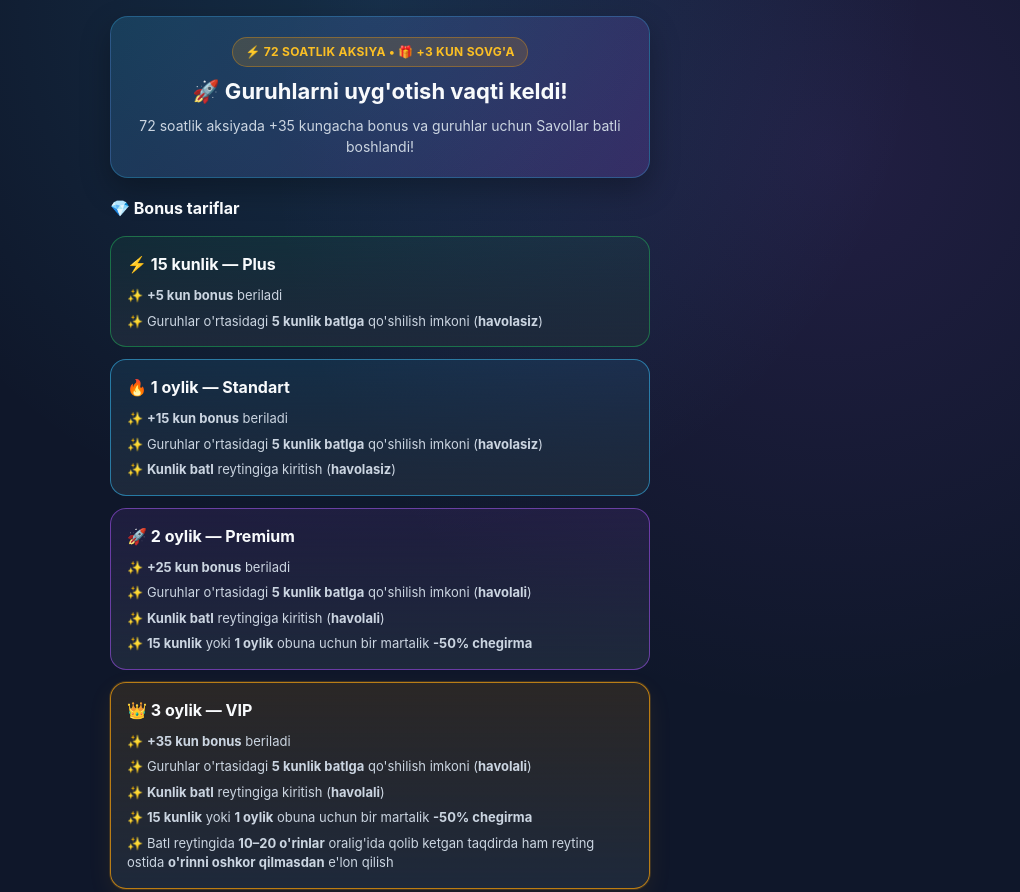
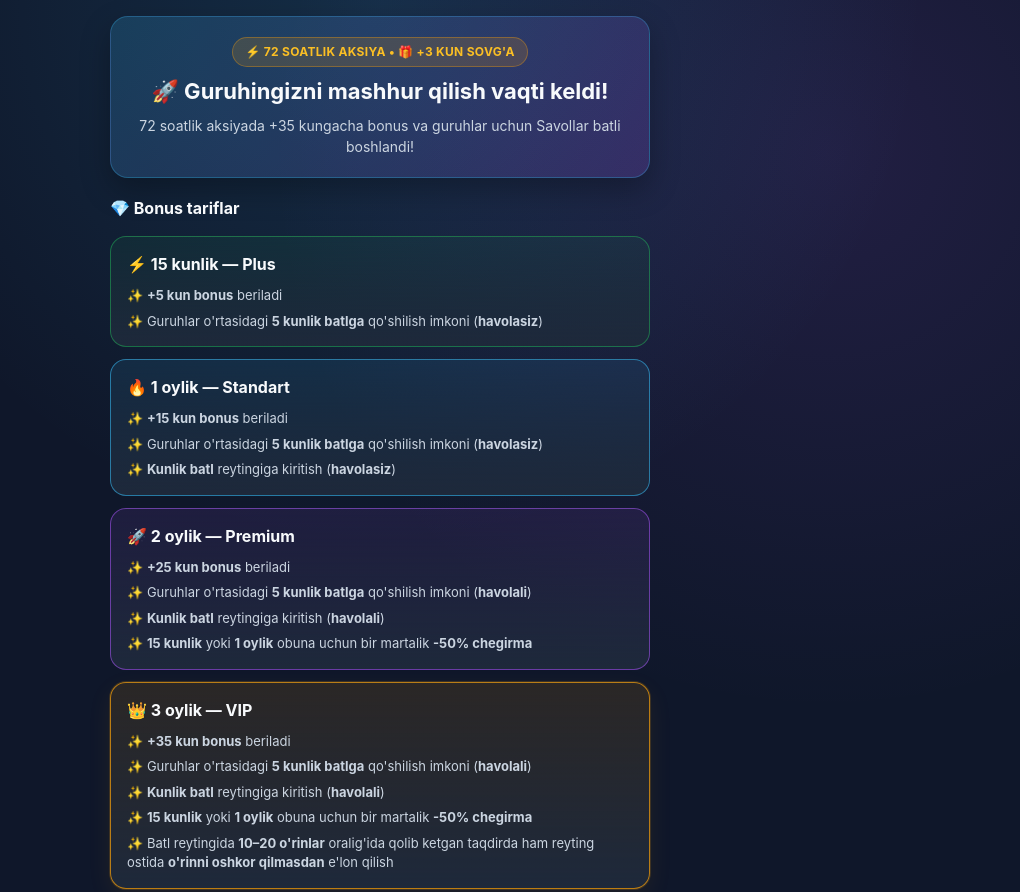
Before and after one commit to 17xolid-cyber/aksiya-miniapp, a plain HTML site: page index.html in a window 1280 px wide. Shown: the top 892 px of the page, without its empty margins (260-1280 px from the left). Drawn offline with Linux system fonts and the light colour scheme.

Commit message:
Restore index.html with original content

```diff
--- a/index.html
+++ b/index.html
@@ -277,7 +277,7 @@
   <div class="container">
     <div class="hero">
       <div class="badge">⚡ 72 SOATLIK AKSIYA • 🎁 +3 KUN SOVG'A</div>
-      <h1>🚀 Guruhlarni uyg'otish vaqti keldi!</h1>
+      <h1>🚀 Guruhingizni mashhur qilish vaqti keldi!</h1>
       <p>72 soatlik aksiyada +35 kungacha bonus va guruhlar uchun Savollar batli boshlandi!</p>
     </div>
 
```
